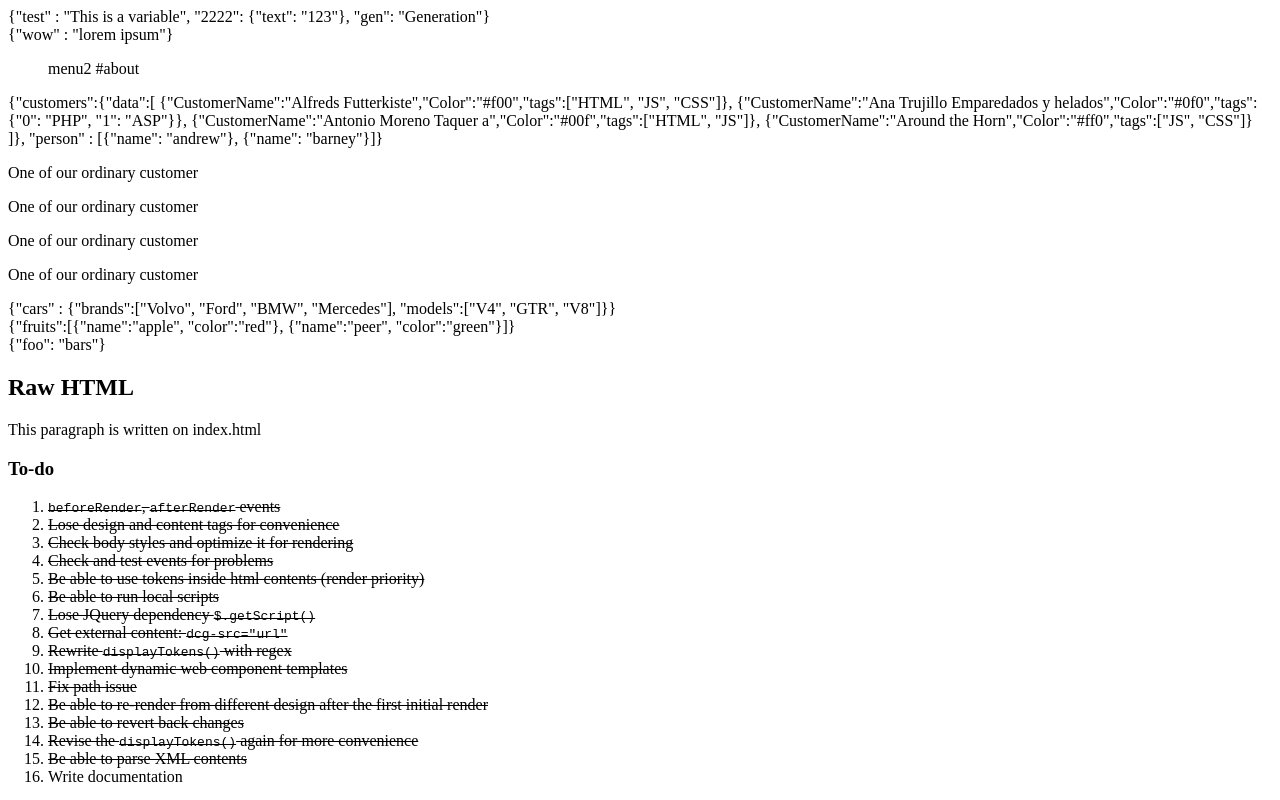
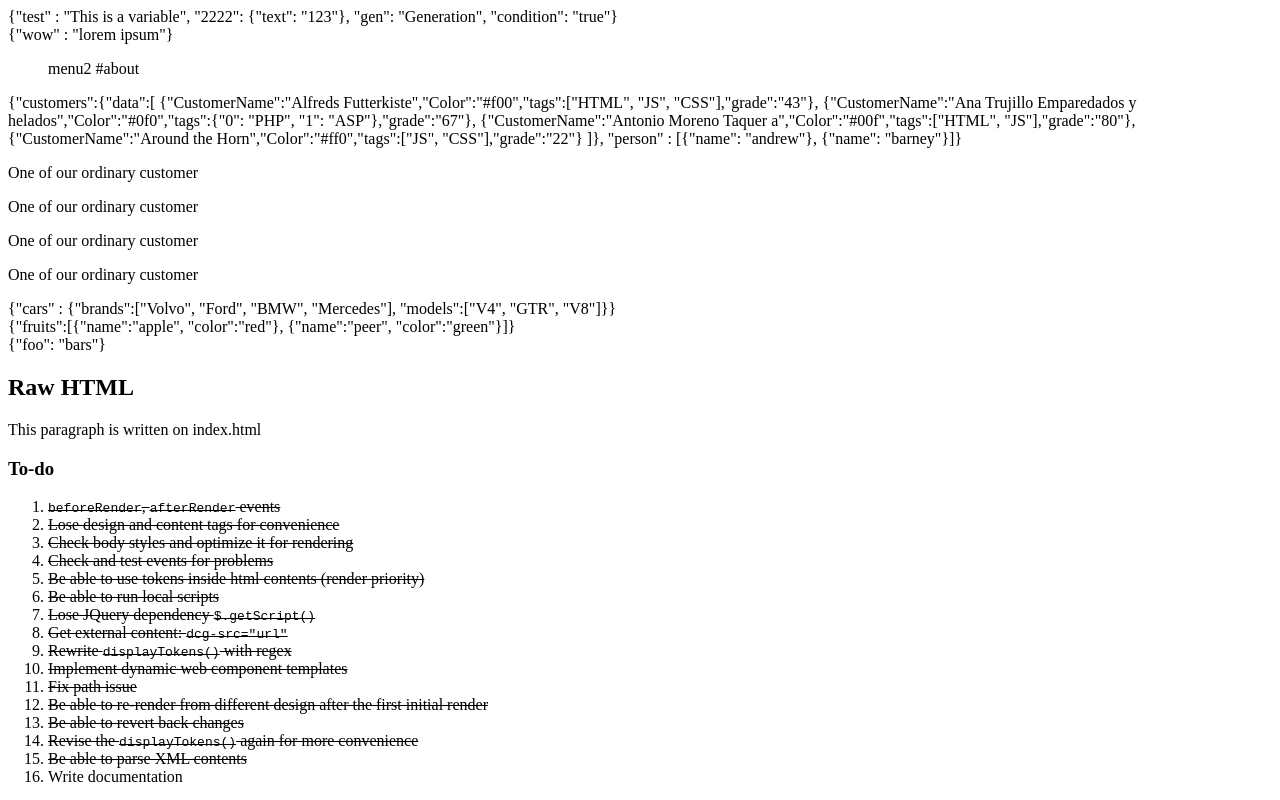
Before and after one commit to alperderman/dcg, a plain HTML site: page example/index.html in a window 1280 px wide. Shown: the top 800 px of the page. Drawn offline with Linux system fonts and the light colour scheme; no server answers.

Commit message:
v1.0.3 added conditional rendering

```diff
--- a/example/index.html
+++ b/example/index.html
@@ -9,7 +9,7 @@
   <body dcg-design="design.html" dcg-base="./">
 
     <!--basic json content definition-->
-    <div dcg-obj="dynamicData" dcg-json>{"test" : "This is a variable", "2222": {"text": "123"}, "gen": "Generation"}</div>
+    <div dcg-obj="dynamicData" dcg-json>{"test" : "This is a variable", "2222": {"text": "123"}, "gen": "Generation", "condition": "true"}</div>
 
     <!--expanding the previously defined json content-->
     <div dcg-obj="dynamicData.2222" dcg-json>{"wow" : "lorem ipsum"}</div>
@@ -29,10 +29,10 @@
 
     <!--multiple json objects in a multi-dimensional form-->
     <div dcg-obj="base" dcg-json>{"customers":{"data":[
-      {"CustomerName":"Alfreds Futterkiste","Color":"#f00","tags":["HTML", "JS", "CSS"]},
-      {"CustomerName":"Ana Trujillo Emparedados y helados","Color":"#0f0","tags":{"0": "PHP", "1": "ASP"}},
-      {"CustomerName":"Antonio Moreno Taquer a","Color":"#00f","tags":["HTML", "JS"]},
-      {"CustomerName":"Around the Horn","Color":"#ff0","tags":["JS", "CSS"]}
+      {"CustomerName":"Alfreds Futterkiste","Color":"#f00","tags":["HTML", "JS", "CSS"],"grade":"43"},
+      {"CustomerName":"Ana Trujillo Emparedados y helados","Color":"#0f0","tags":{"0": "PHP", "1": "ASP"},"grade":"67"},
+      {"CustomerName":"Antonio Moreno Taquer a","Color":"#00f","tags":["HTML", "JS"],"grade":"80"},
+      {"CustomerName":"Around the Horn","Color":"#ff0","tags":["JS", "CSS"],"grade":"22"}
       ]}, "person" : [{"name": "andrew"}, {"name": "barney"}]}
     </div>
 
```
Also changed, not shown: example/design.html (+26 -2 lines).
